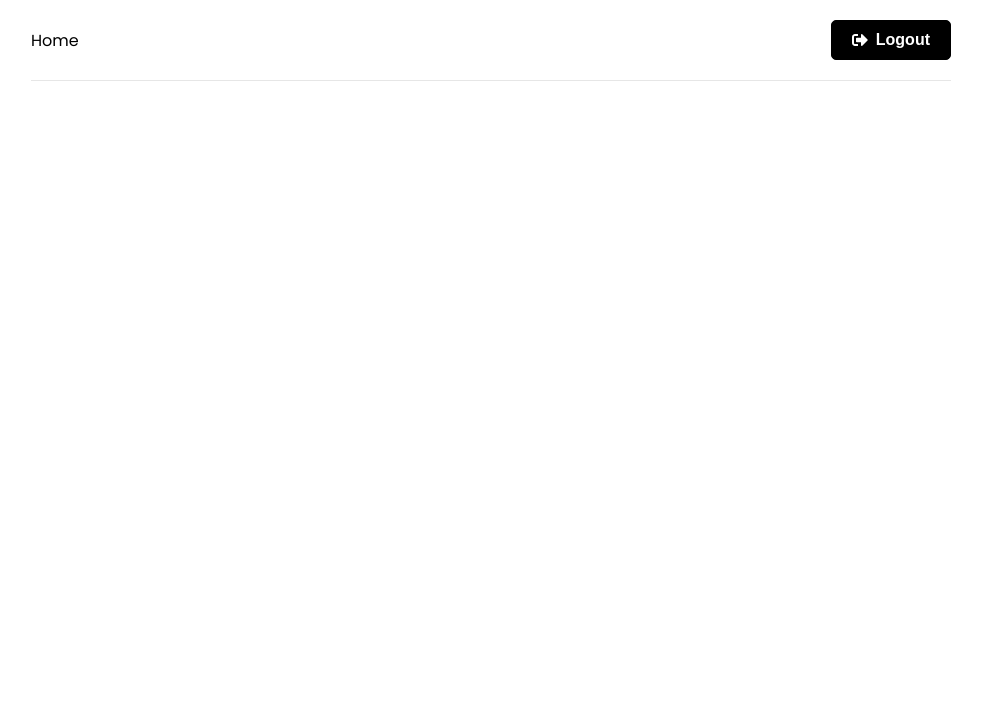
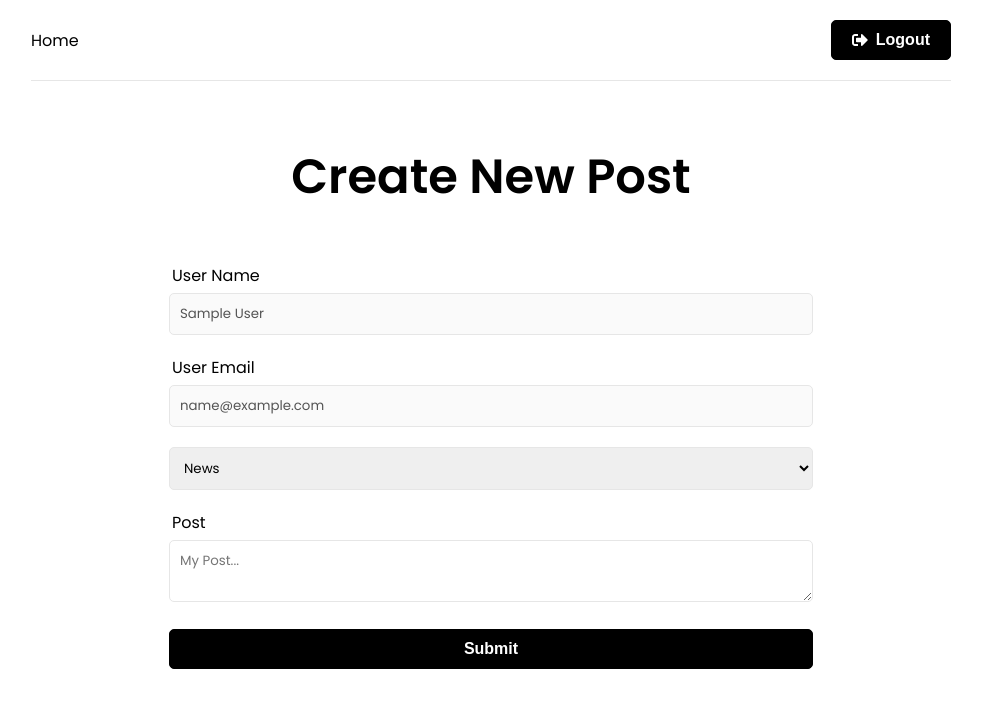
Before and after one commit to Kornass/Personal-Notepad-React-Redux-Express, a React (Create React App) app in the folder client/: page /new-post in a window 1280 px wide. Before the commit this address had no page. Shown: the top 708 px of the page, without its empty margins (149-1131 px from the left). Built offline with nearby package versions, Linux system fonts and the light colour scheme; sample sign-in values are in the browser's storage.

Commit message:
New Post UI

```diff
--- a/client/src/App.js
+++ b/client/src/App.js
@@ -5,6 +5,8 @@ import Home from "./pages/Home";
 import Login from "./pages/Login";
 import Register from "./pages/Register";
 import Header from "./components/Header";
+import NewPost from "./pages/NewPost";
+import PrivateRoute from "./components/PrivateRoute";
 function App() {
   return (
     <>
@@ -15,6 +17,10 @@ function App() {
             <Route path="/" element={<Home />} />
             <Route path="/login" element={<Login />} />
             <Route path="/register" element={<Register />} />
+            {/* Privete routes wrapper  */}
+            <Route path="/new-post" element={<PrivateRoute />}>
+              <Route path="/new-post" element={<NewPost />} />
+            </Route>
           </Routes>
         </div>
       </Router>
--- /dev/null
+++ b/client/src/components/PrivateRoute.jsx
@@ -0,0 +1,14 @@
+import { Navigate, Outlet } from "react-router-dom";
+import { useAuthStatus } from "../hooks/useAuthStatus";
+import Spinner from "./Spinner";
+
+function PrivateRoute() {
+  const { loggedIn, loading } = useAuthStatus();
+
+  if (loading) {
+    return <Spinner />;
+  }
+  return loggedIn ? <Outlet /> : <Navigate to="/login" />;
+}
+
+export default PrivateRoute;
--- /dev/null
+++ b/client/src/hooks/useAuthStatus.js
@@ -0,0 +1,20 @@
+import { useState, useEffect } from "react";
+import { useSelector } from "react-redux";
+
+export const useAuthStatus = () => {
+  const [loggedIn, setLoggedIn] = useState(false);
+  const [loading, setLoading] = useState(true);
+
+  // getting a user from our state
+  const { user } = useSelector((state) => state.auth);
+
+  useEffect(() => {
+    if (user) {
+      setLoggedIn(true);
+    } else {
+      setLoggedIn(false);
+    }
+    setLoading(false);
+  }, [user]);
+  return { loggedIn, loading };
+};
--- a/client/src/pages/Home.jsx
+++ b/client/src/pages/Home.jsx
@@ -8,10 +8,10 @@ function Home() {
         <p>Choose an option</p>
       </section>
 
-      <Link to="/new-ticket" className="btn btn-reverse btn-block">
+      <Link to="/new-post" className="btn btn-reverse btn-block">
         <FaQuestion /> Create new ticket
       </Link>
-      <Link to="/new-ticket" className="btn btn-block">
+      <Link to="/my-posts" className="btn btn-block">
         <FaTicketAlt /> View my tickets
       </Link>
     </>
--- /dev/null
+++ b/client/src/pages/NewPost.jsx
@@ -0,0 +1,66 @@
+import { useState } from "react";
+import { useSelector } from "react-redux";
+
+function NewPost() {
+  const { user } = useSelector((state) => state.auth);
+  const [name] = useState(user.name);
+  const [email] = useState(user.email);
+  const [post, setPost] = useState("");
+  const [type, setType] = useState("News");
+
+  const onSubmit = (e) => {
+    e.preventDefault();
+  };
+
+  return (
+    <>
+      <section className="heading">
+        <h1>Create New Post</h1>
+      </section>
+      <section className="form">
+        <div className="form-group">
+          <label htmlFor="name">User Name</label>
+          <input type="text" className="form-control" value={name} disabled />
+        </div>
+        <div className="form-group">
+          <label htmlFor="name">User Email</label>
+          <input type="text" className="form-control" value={email} disabled />
+        </div>
+        <form onSubmit={onSubmit}>
+          <div className="form-group">
+            <label htmlFor="type"></label>
+            <select
+              name="type"
+              id="type"
+              value={type}
+              onChange={(e) => setType(e.target.value)}
+            >
+              <option value="News">News</option>
+              <option value="Science">Science</option>
+              <option value="Sport">Sport</option>
+              <option value="Entertainment">Entertainment</option>
+              <option value="Reminder">Reminder</option>
+              <option value="Food">Food</option>
+            </select>
+          </div>
+          <div className="form-group">
+            <label htmlFor="post">Post</label>
+            <textarea
+              name="post"
+              id="post"
+              className="form-control"
+              placeholder="My Post..."
+              value={post}
+              onChange={(e) => setPost(e.target.value)}
+            ></textarea>
+          </div>
+          <div className="form-group">
+            <button className="btn btn-block">Submit</button>
+          </div>
+        </form>
+      </section>
+    </>
+  );
+}
+
+export default NewPost;
```
Also changed, not shown: 1 other file (tests, documents, lock files or other folders).
